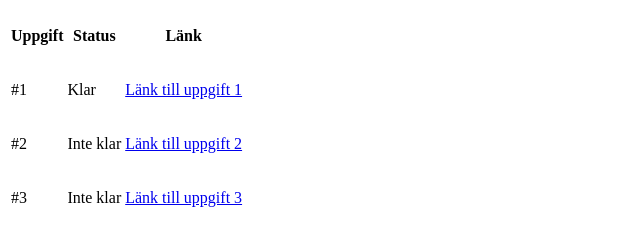
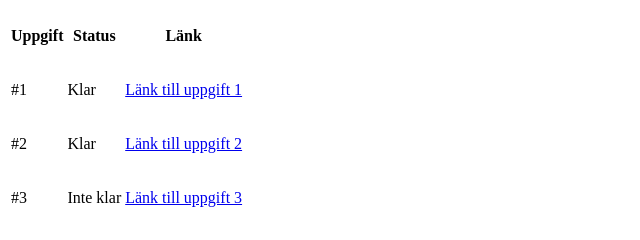
Before and after one commit to GustavMalm/VT17WebutvGustavMalm, a plain HTML site: page assets/page/uppgift1.html in a window 1280 px wide. Shown: the top 240 px of the page, 0-640 px from the left. Drawn offline with Linux system fonts and the light colour scheme.

Commit message:
Update uppgift1.html

```diff
--- a/assets/page/uppgift1.html
+++ b/assets/page/uppgift1.html
@@ -34,7 +34,7 @@
       <tr>
 
         <td><p>#2</p></td>
-        <td><p>Inte klar</p></td>
+        <td><p>Klar</p></td>
         <td><a href="uppgift2.html">Länk till uppgift 2</a></td>
 
       </tr>
```
